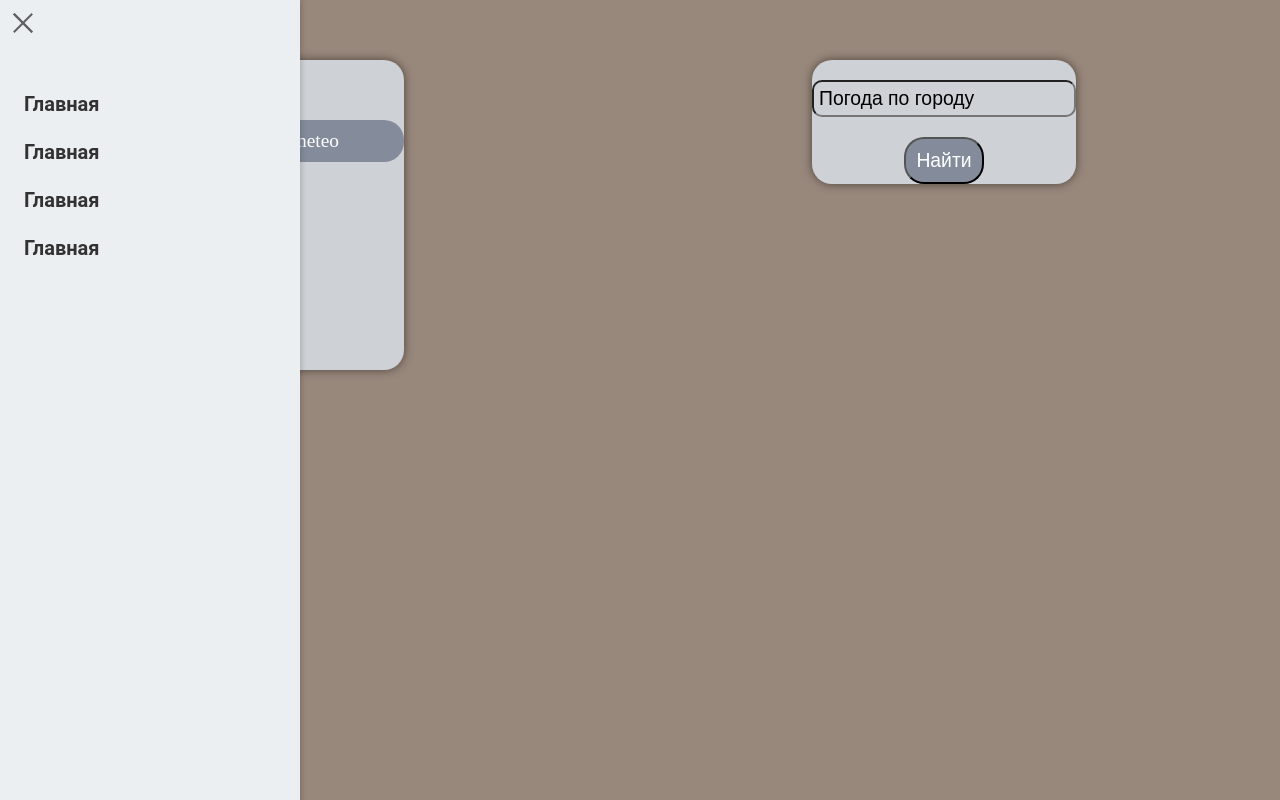
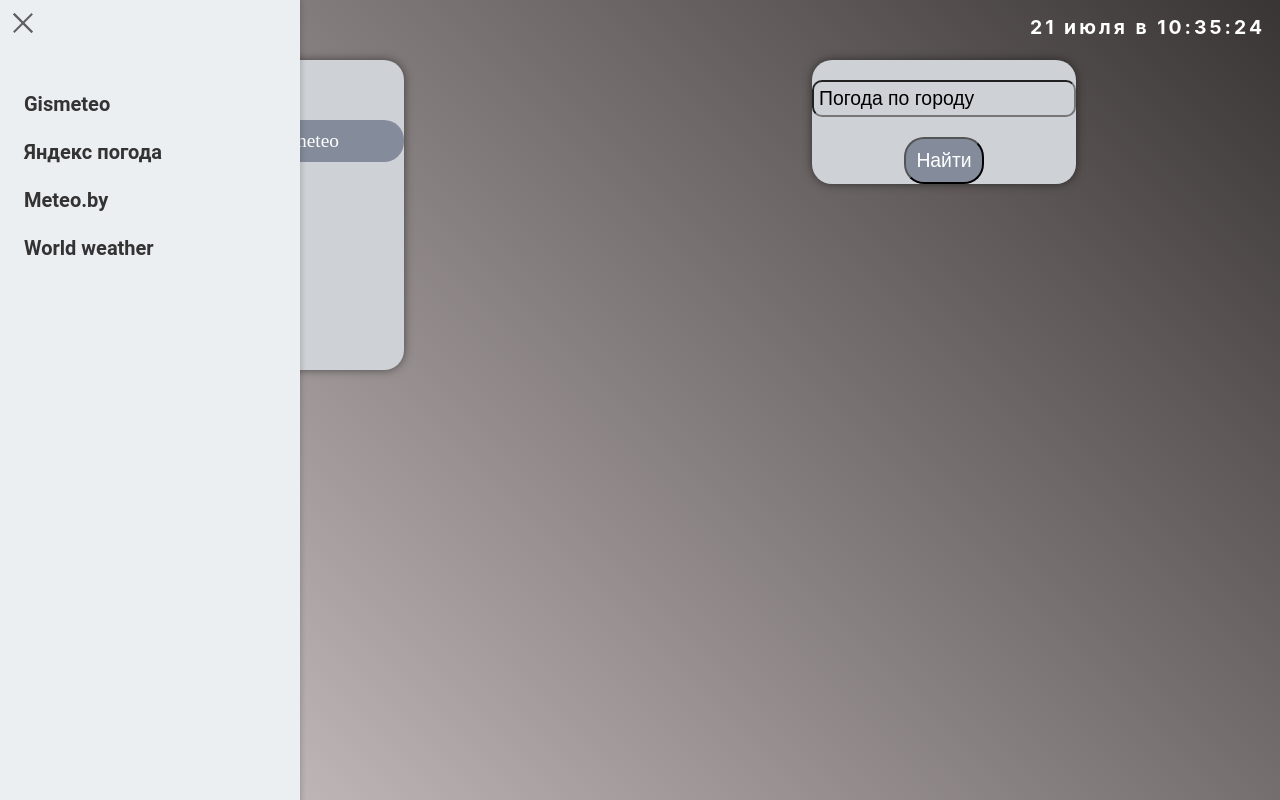
Before and after one commit to InstantRomaS/practice-project, a plain HTML site: page index.html in a window 1280 px wide. Both pictures are taken after a click on the label 23 px from the left and 23 px from the top of the page. Shown: the top 800 px of the page. Drawn offline with nearby package versions, Linux system fonts and the light colour scheme; no server answers; a web font is replaced by a local one.

Commit message:
refactoring

```diff
--- a/consts.js
+++ b/consts.js
@@ -12,3 +12,4 @@ export const cityNameElement = document.querySelector('.city-name');
 export const temperatureEl = document.querySelector('.temperature');
 export const windEl = document.querySelector('.wind');
 export const iconEl = document.querySelector('.icon');
+export const time = document.querySelector('.currtime');
--- a/index.html
+++ b/index.html
@@ -17,12 +17,12 @@
             <span></span>
         </label>
         <ul class="navbar">
-            <li><a class="menu__item" href="index.html">Главная</a></li>
-            <li><a class="menu__item" href="index.html">Главная</a></li>
-            <li><a class="menu__item" href="index.html">Главная</a></li>
-            <li><a class="menu__item" href="index.html">Главная</a></li>
+            <li><a class="menu__item" href="https://www.gismeteo.by/weather-mogilev-4251/">Gismeteo</a></li>
+            <li><a class="menu__item" href="https://yandex.by/pogoda/mogilev">Яндекс погода</a></li>
+            <li><a class="menu__item" href="https://meteo.by/mogilev/">Meteo.by</a></li>
+            <li><a class="menu__item" href="https://world-weather.ru/pogoda/belarus/mogilev/">World weather</a></li>
         </ul>
-
+        <div class="currtime"></div>
     </header>
     <div class="block-weather">
         <div class="weather-mogilev">
--- a/map.js
+++ b/map.js
@@ -1,9 +1,3 @@
-// let mapContainer = 'map';
-// var map = L.map(mapContainer).setView([0, 0], 1);
-// L.tileLayer('https://api.maptiler.com/maps/streets/{z}/{x}/{y}.png?key=lO2bKDOssVK4qXhl3eit', {
-//     attribution: '<a href="https://www.maptiler.com/copyright/" target="_blank">&copy; MapTiler</a> <a href="https://www.openstreetmap.org/copyright" target="_blank">&copy; OpenStreetMap contributors</a>'
-// }).addTo(map);
-
 export function BuildMap(Lat, Lon) {
     document.getElementById('searchMap').innerHTML = "<div id='map'></div>";
     var osmUrl = 'http://{s}.tile.openstreetmap.org/{z}/{x}/{y}.png',
--- a/script.js
+++ b/script.js
@@ -1,16 +1,17 @@
 import { weatherAPIKEY, weatherApiUrl, insertIcon, weathersearchAPIUrl, forecastSlider, search, defaultCity, forecast, cityNameElement, temperatureEl, windEl, iconEl } from './consts.js';
 
-import { createForecastSection } from './utils.js';
+import { createForecastSection, showTime } from './utils.js';
 
 import { BuildMap } from './map.js';
 
+showTime();
 
 fetch(`${weatherApiUrl}?q=${defaultCity}&lang=ru&units=metric${weatherAPIKEY}`)
     .then((resp) => resp.json())
     .then((data) => {
         console.log(data);
         cityNameElement.innerHTML = data.name;
-        temperatureEl.innerHTML = Math.round(data.main.temp) + '&degC';
+        temperatureEl.innerHTML = `${Math.round(data.main.temp)} <sup>&degC</sup>`;
         windEl.innerHTML = data.weather[0].description;
         iconEl.innerHTML = insertIcon(data.weather[0]['icon']);
     })
--- a/style.css
+++ b/style.css
@@ -4,6 +4,12 @@
     padding: 0;
     font-size: 1.1rem;
     text-align: center;
+}
+
+body {
+    min-height: 1080px;
+    background: linear-gradient(45deg , rgb(233, 223, 223), rgb(58, 53, 53) );
+    background-repeat: no-repeat;
 }
 
 @keyframes transparency {
@@ -186,10 +192,6 @@
     animation-duration: 2s;
 }
 
-body {
-    background-color: #98877B;
-}
-
 .weather-mogilev a:hover, #btn:hover {
     cursor: pointer;
     background-color: #92b0e9;
@@ -340,3 +342,13 @@ body {
     display: flex;
     align-items: flex-start;
 }
+
+.currtime {
+    font-family: -apple-system, BlinkMacSystemFont, 'Segoe UI', Roboto, Oxygen, Ubuntu, Cantarell, 'Open Sans', 'Helvetica Neue', sans-serif;
+    position: fixed;
+    right: 15px;
+    top: 15px;
+    color: white;
+    font-weight: bold;
+    letter-spacing: 3px;
+}
```
